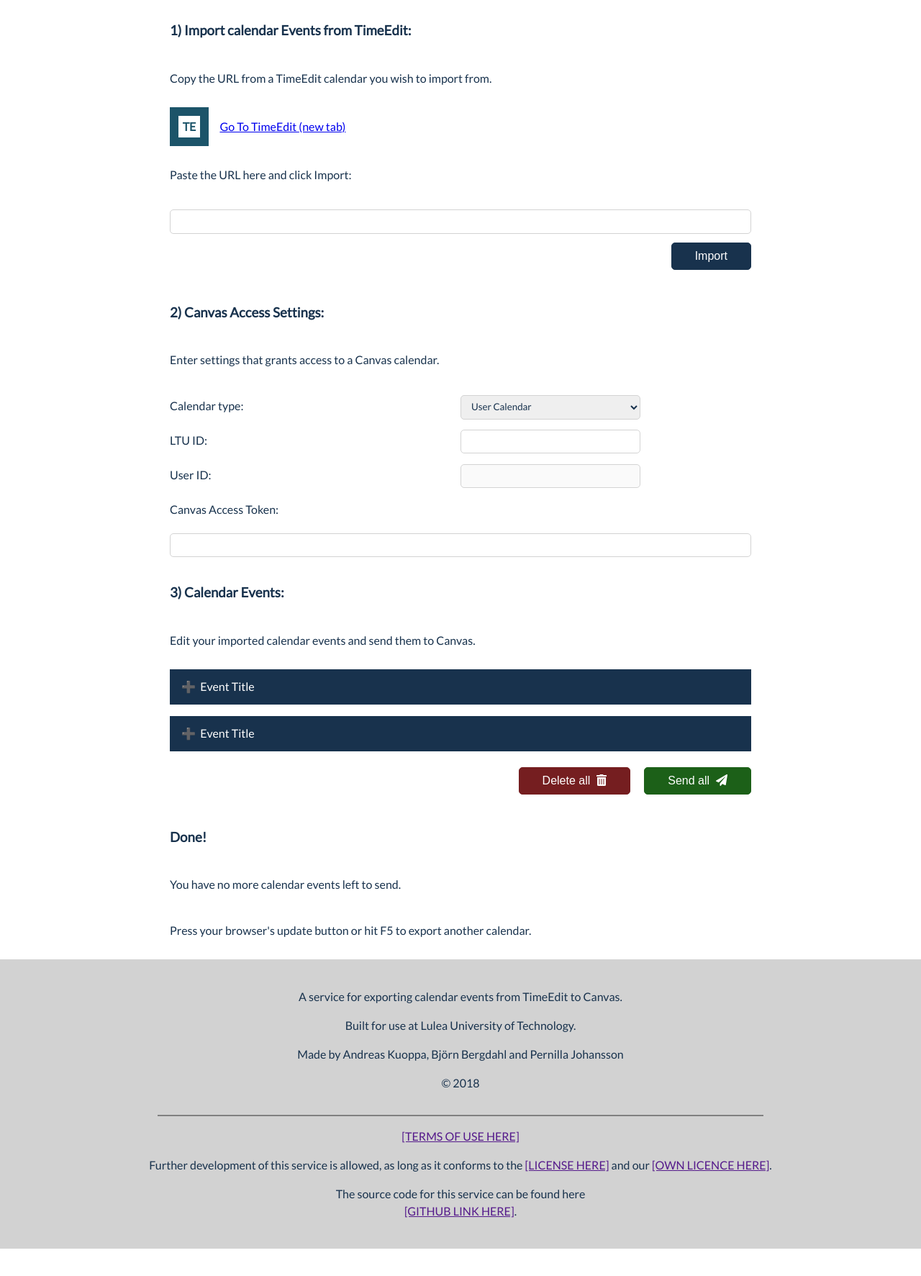
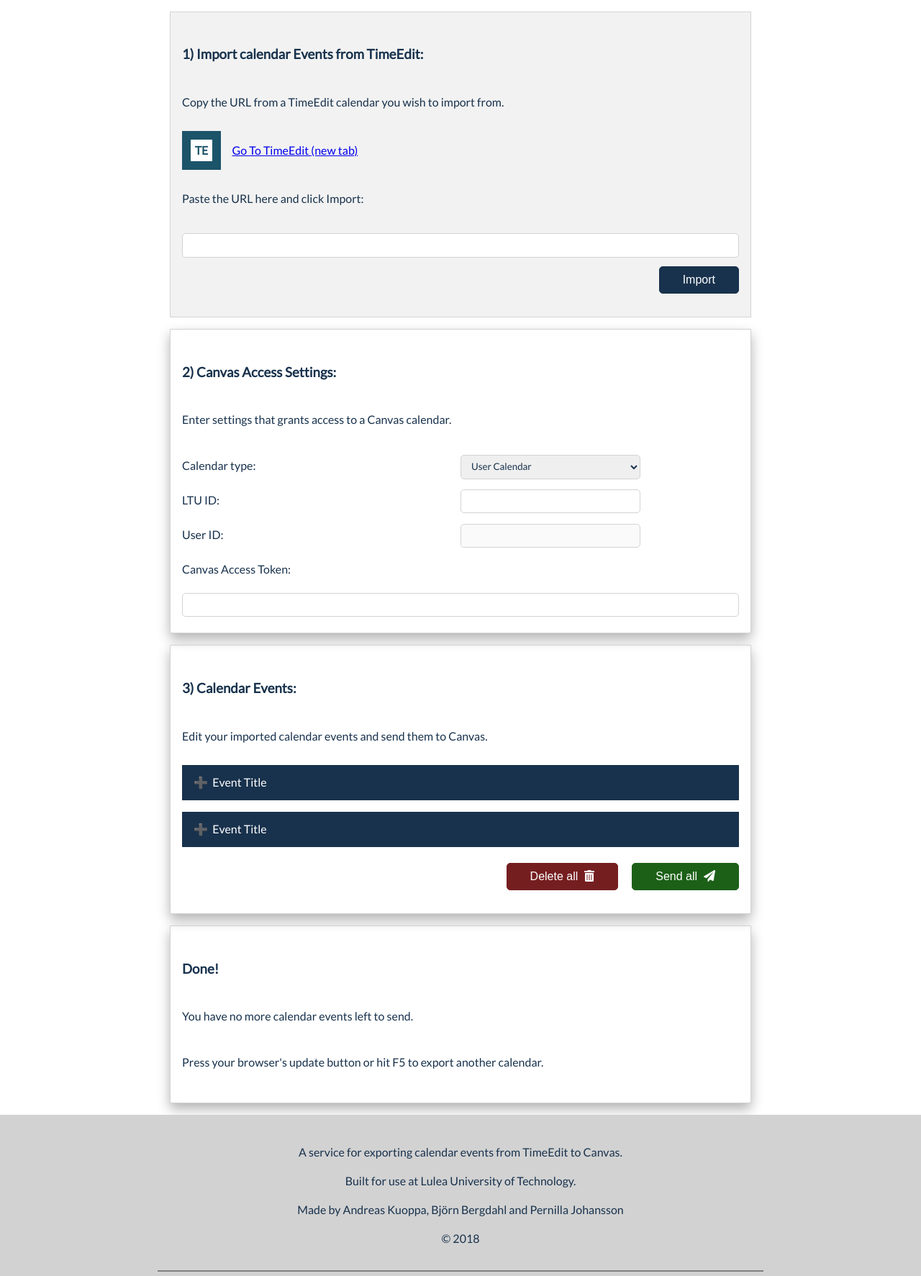
Before and after one commit to BjornBergdahl/TimeEdit-to-Canvas-Exporter, a PHP site: page / in a window 1280 px wide. Shown: the part 114-1887 px from the top of the page at 72% size. Before the commit the page ends 1849 px from the top, so only its background shows below. Run offline with PHP 8.4, Linux system fonts and the light colour scheme; some libraries are stand-ins or nearby versions.

Commit message:
Playing with the idea of using 'card' and 'sunken' effects.

```diff
--- a/index.html
+++ b/index.html
@@ -33,6 +33,7 @@
 	<div class="centerWrapper">
 		<main>
 
+			<div class="sunken">
 				<h3>1) Import calendar Events from TimeEdit:</h3>
 
 				<p>Copy the URL from a TimeEdit calendar you wish to import from.</p>
@@ -56,8 +57,10 @@
 				<div class="buttonWrapper">
 					<button id="importButton" class="blueButton">Import</button>
 				</div>
+			</div>
 
 
+			<div class="card">
 				<h3>2) Canvas Access Settings:</h3>
 
 				<p>Enter settings that grants access to a Canvas calendar.</p>
@@ -114,8 +117,9 @@
 					Canvas Access Token:
 					<input type="text" name="accessToken" class="fullWidth">
 				</form>
+			</div>
 
-
+			<div class="card">
 				<h3>3) Calendar Events:</h3>
 
 				<p>Edit your imported calendar events and send them to Canvas.</p>
@@ -126,13 +130,15 @@
 					<button class="redButton">Delete all&nbsp;&nbsp;<i class="fas fa-trash-alt"></i></button>
 					<button class="greenButton">Send all&nbsp;&nbsp;<i class="fas fa-paper-plane"></i></button>
 				</div>
+			</div>
 
-
+			<div class="card">
 				<h3>Done!</h3>
 
 				<p>You have no more calendar events left to send.</p>
 
 				<p>Press your browser's update button or hit F5 to export another calendar.</p>
+			</div>
 		</main>
 	</div>
 
--- a/styles.css
+++ b/styles.css
@@ -165,3 +165,16 @@
 .active:before {
     content: "\2796\00A0\00A0"; /* Unicode character for "minus" sign (-) */
 }
+
+.card {
+	border: 1px solid lightgrey;
+	margin: 1em 0 1em 0;
+	padding: 1em;
+	box-shadow: 0 8px 16px 0 rgba(0,0,0,0.3);
+}
+.sunken {
+	border: 1px solid lightgrey;
+	/*box-shadow: 1px 1px 5px #555 inset;*/
+	padding: 1em;
+	background: #F2F2F2;
+}
```
Lines whose indentation alone changed are shown as unchanged.
